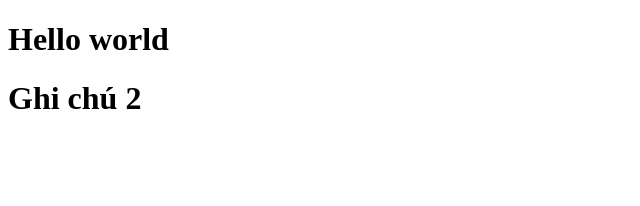
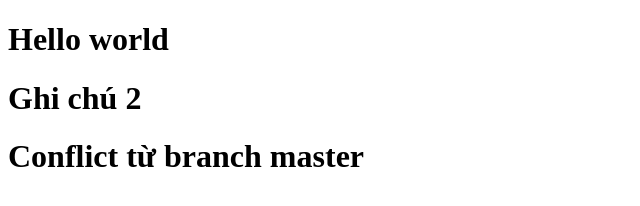
Before and after one commit to ThangB1906766/CT24402, a plain HTML site: page index.html in a window 1280 px wide. Shown: the whole page, without its empty margins (0-640 px from the left). Drawn offline with Linux system fonts and the light colour scheme.

Commit message:
Conflict tu branch master

```diff
--- a/index.html
+++ b/index.html
@@ -9,5 +9,6 @@
 <body>
     <h1>Hello world</h1>
     <h1>Ghi chú 2</h1>
+    <h1>Conflict từ branch master</h1>
 </body>
 </html>
```
Also changed, not shown: 1 other file.
